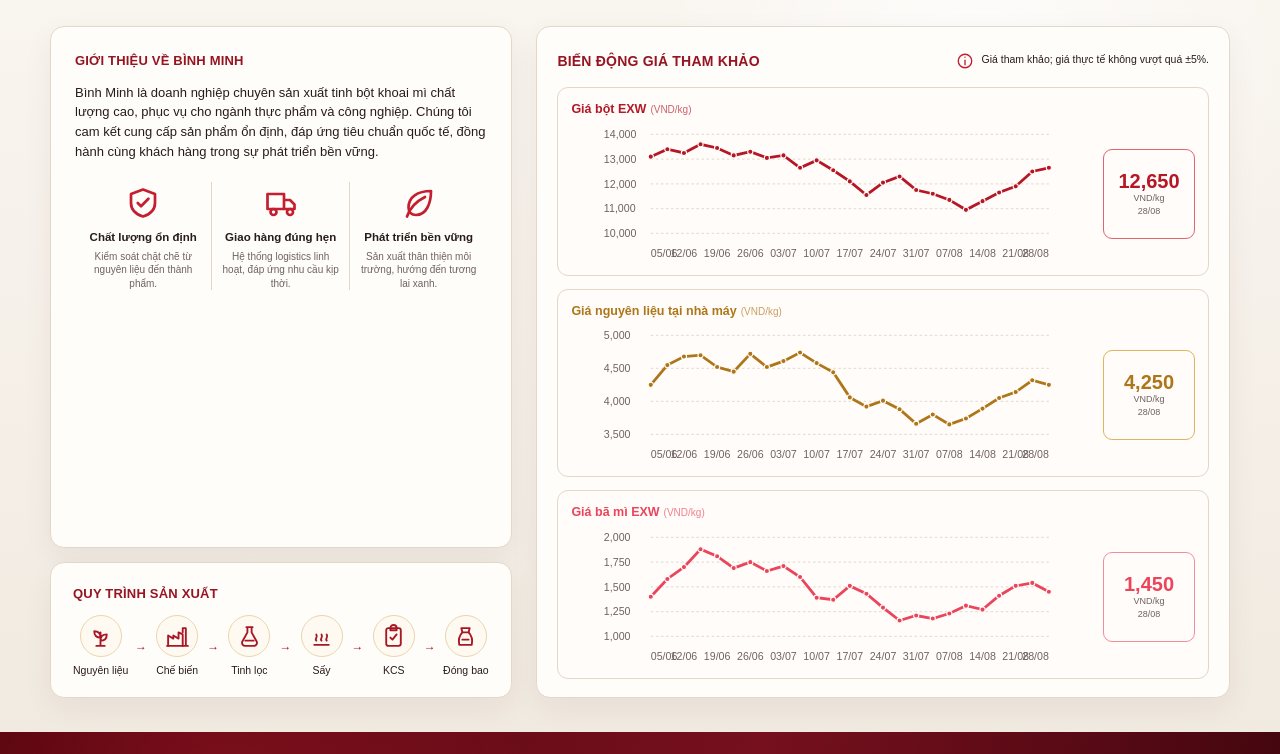
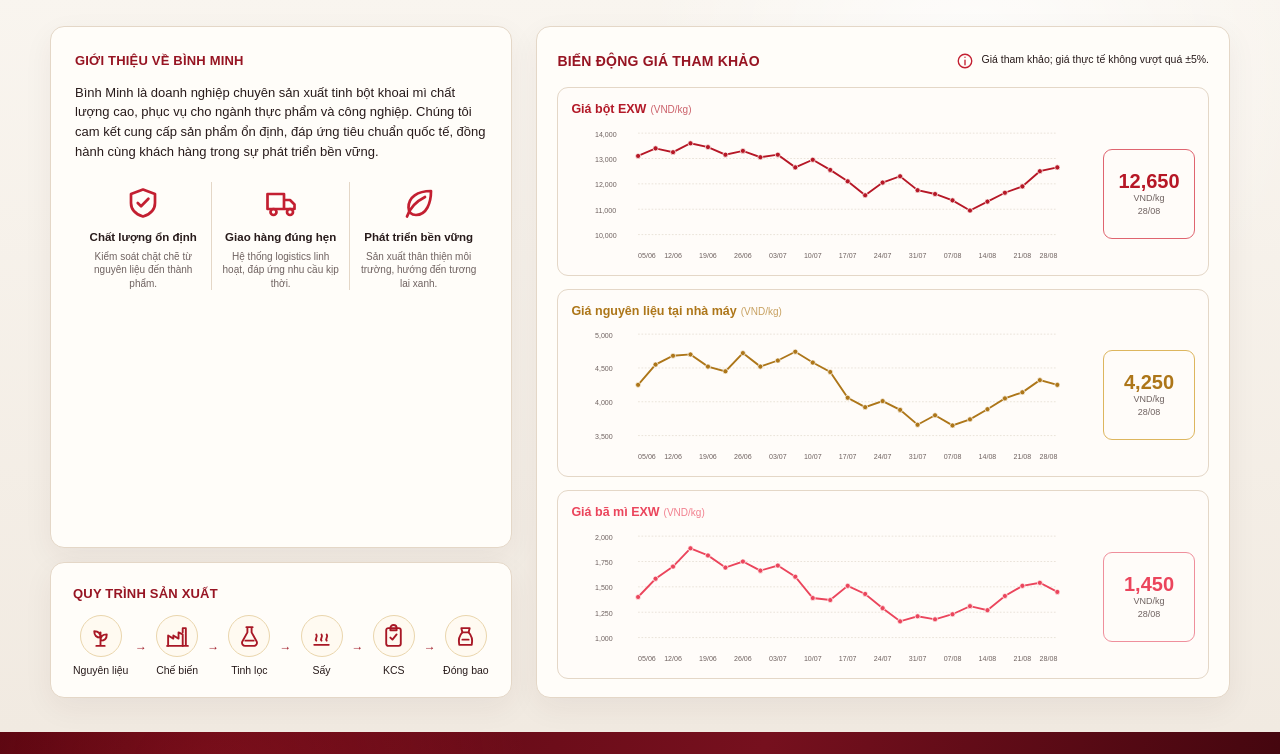
Before and after one commit to nguyenmian3012-code/redtigerhead, an Astro site: page / in a window 1280 px wide. Shown: the part 1480-2234 px from the top of the page. Built offline with nearby package versions, Linux system fonts and the light colour scheme; Astro itself is replaced by a stand-in of ours.

Commit message:
ui: enlarge price chart plotting area and labels

```diff
--- a/src/components/PriceChartCard.astro
+++ b/src/components/PriceChartCard.astro
@@ -14,12 +14,12 @@
 }
 
 const { title, titleEn, titleZh, series, tone } = Astro.props;
-const width = 360;
-const height = 112;
-const left = 38;
-const right = 352;
-const top = 9;
-const bottom = 87;
+const width = 560;
+const height = 168;
+const left = 52;
+const right = 548;
+const top = 12;
+const bottom = 132;
 const values = series.map((point) => Number(point.value));
 const rawMin = Math.min(...values);
 const rawMax = Math.max(...values);
@@ -42,7 +42,7 @@
   };
 });
 const lastIndex = series.length - 1;
-const labelStride = series.length > 16 ? 2 : 1;
+const labelStride = series.length > 14 ? 2 : 1;
 const dateIndexes = series
   .map((_, index) => index)
   .filter((index) => index === 0 || index === lastIndex || index % labelStride === 0);
@@ -62,13 +62,17 @@
       {ticks.map((tick) => (
         <>
           <line class="grid-line" x1={left} x2={right} y1={tick.y} y2={tick.y} />
-          <text class="axis-label" x="1" y={tick.y + 3}>{tick.value.toLocaleString("en-US")}</text>
+          <text class="axis-label" x="1" y={tick.y + 4}>{tick.value.toLocaleString("en-US")}</text>
         </>
       ))}
       <path class="series-line" d={pathD} />
-      {points.map((point) => <circle class="series-point" cx={point.x} cy={point.y} r="2.05" />)}
+      {points.map((point) => (
+        <circle class="series-point" cx={point.x} cy={point.y} r="3">
+          <title>{point.point.date + ": " + Number(point.point.value).toLocaleString("en-US") + " " + point.point.unit}</title>
+        </circle>
+      ))}
       {dateIndexes.map((index) => (
-        <text class="date-label" x={points[index].x} y="106" text-anchor={index === 0 ? "start" : index === series.length - 1 ? "end" : "middle"}>
+        <text class="date-label" x={points[index].x} y="160" text-anchor={index === 0 ? "start" : index === series.length - 1 ? "end" : "middle"}>
           {formatDate(series[index].date)}
         </text>
       ))}
```
